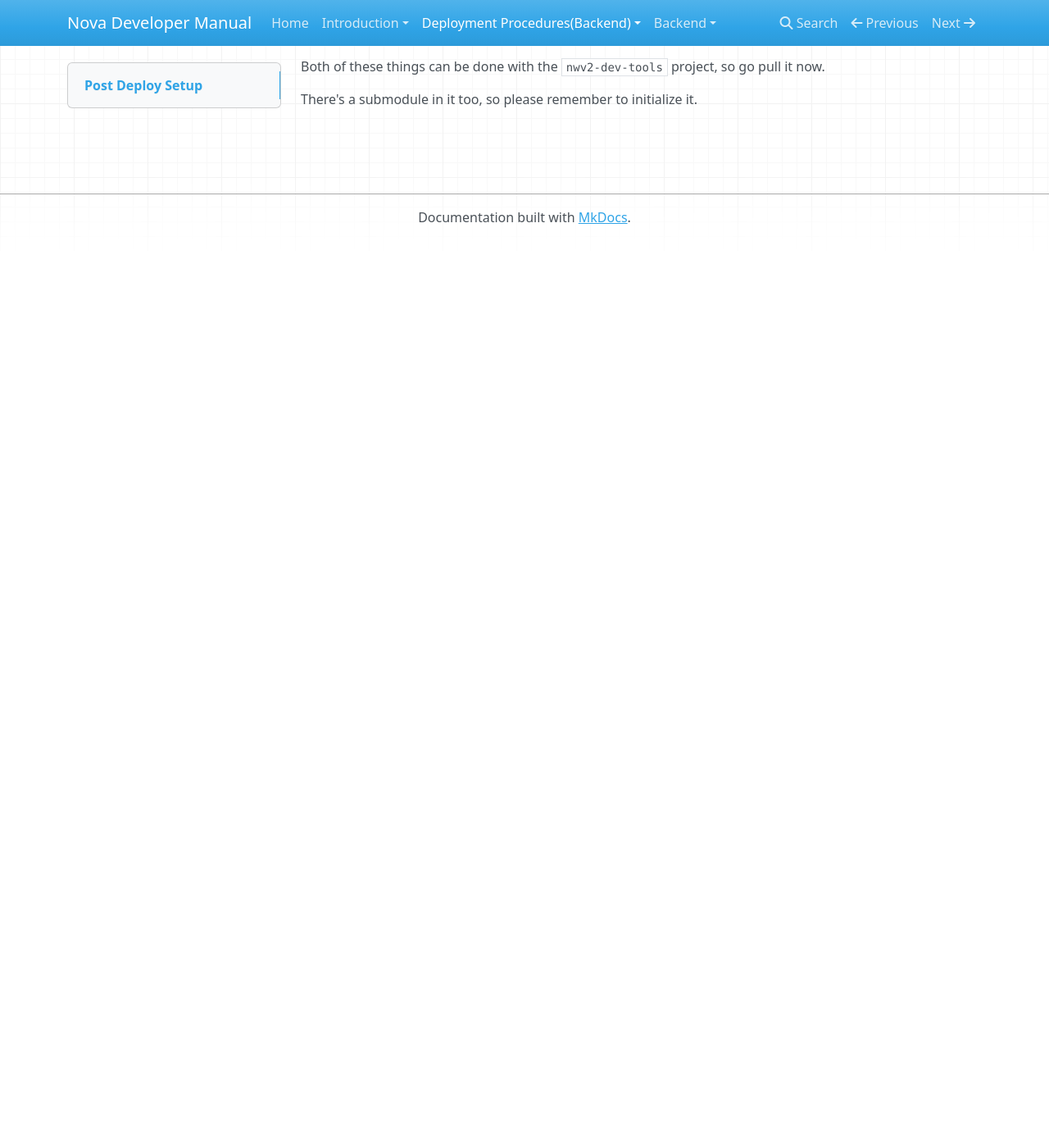
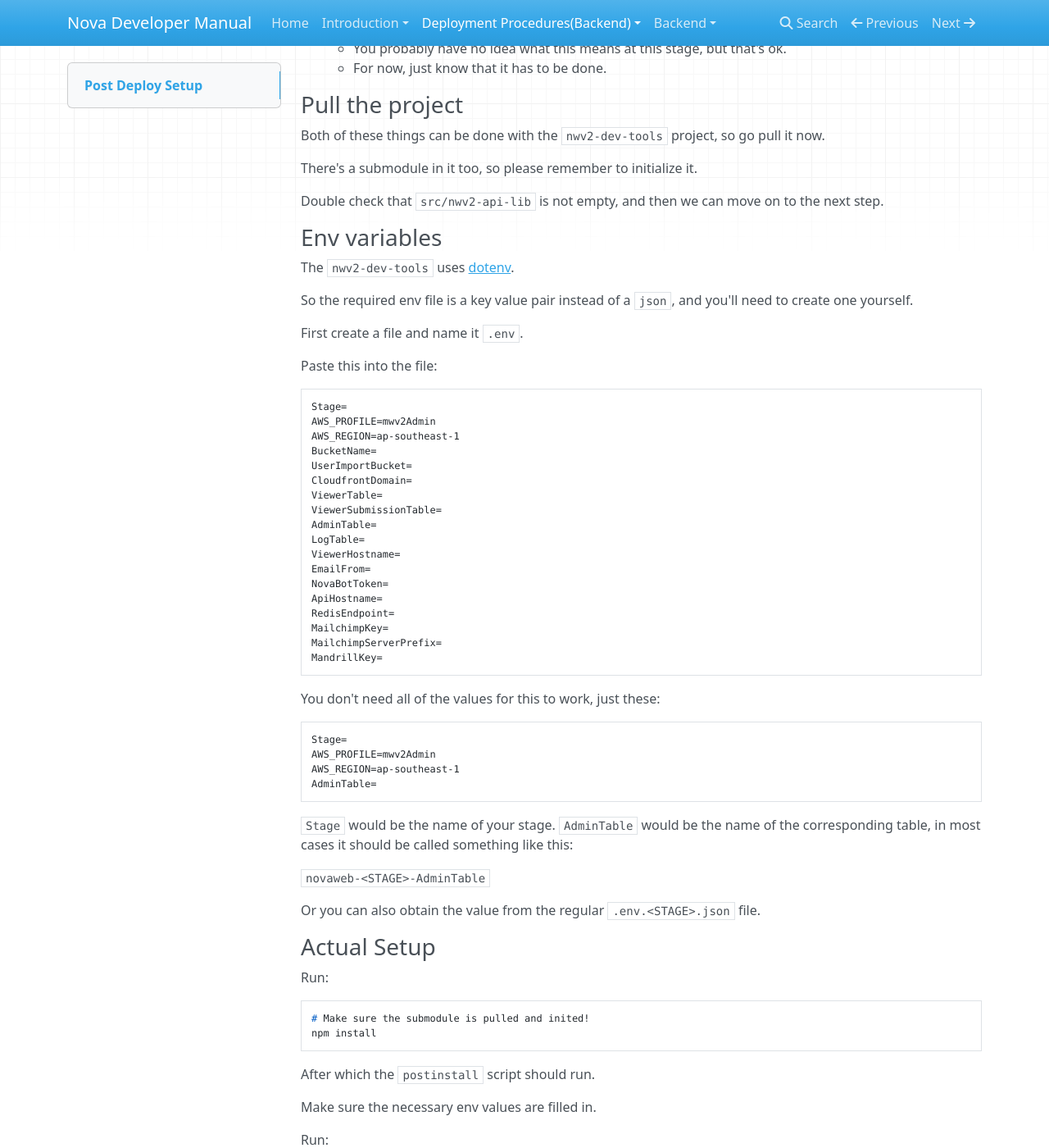
Before and after one commit to novadyna/developer-manual, an MkDocs documentation site: the page built from docs/deployment/post-deploy.md, in a window 1280 px wide and 1400 px high, scrolled down 270 px. Shown: the whole window at 82% size. Built offline with MkDocs 1.6.1, drawn with Linux system fonts in a browser that asks for light colours; nearby versions of some CDN libraries; before the commit the page ends 900 px from its top, so only the background shows below that; some of the changed text lies outside the part shown.

Commit message:
post deploy

````diff
--- a/docs/deployment/post-deploy.md
+++ b/docs/deployment/post-deploy.md
@@ -12,7 +14,86 @@
     - You probably have no idea what this means at this stage, but that's ok.
     - For now, just know that it has to be done.
 
+### Pull the project
 
 Both of these things can be done with the `nwv2-dev-tools` project, so go pull it now.
 
 There's a submodule in it too, so please remember to initialize it.
+
+Double check that `src/nwv2-api-lib` is not empty, and then we can move on to the next step.
+
+### Env variables
+
+The `nwv2-dev-tools` uses [dotenv](https://www.npmjs.com/package/dotenv){target=_blank}.
+
+So the required env file is a key value pair instead of a `json`, and you'll need to create one
+yourself.
+
+First create a file and name it `.env`.
+
+Paste this into the file:
+
+```txt
+Stage=
+AWS_PROFILE=mwv2Admin
+AWS_REGION=ap-southeast-1
+BucketName=
+UserImportBucket=
+CloudfrontDomain=
+ViewerTable=
+ViewerSubmissionTable=
+AdminTable=
+LogTable=
+ViewerHostname=
+EmailFrom=
+NovaBotToken=
+ApiHostname=
+RedisEndpoint=
+MailchimpKey=
+MailchimpServerPrefix=
+MandrillKey=
+```
+
+You don't need all of the values for this to work, just these:
+
+```txt
+Stage=
+AWS_PROFILE=mwv2Admin
+AWS_REGION=ap-southeast-1
+AdminTable=
+```
+
+`Stage` would be the name of your stage.
+`AdminTable` would be the name of the corresponding table, in most cases it should be called
+something like this:
+
+`novaweb-<STAGE>-AdminTable`
+
+Or you can also obtain the value from the regular `.env.<STAGE>.json` file.
+
+### Actual Setup
+
+Run:
+
+```shell
+# Make sure the submodule is pulled and inited!
+npm install
+```
+
+After which the `postinstall` script should run.
+
+Make sure the necessary env values are filled in.
+
+Run:
+
+```shell
+npm run-script setup-root-admin
+```
+
+And then run:
+
+```shell
+npm run-script init-default-templates
+```
+
+That's it!
````
Also changed, not shown: other parts of docs/deployment/post-deploy.md (+2 -0 lines).
